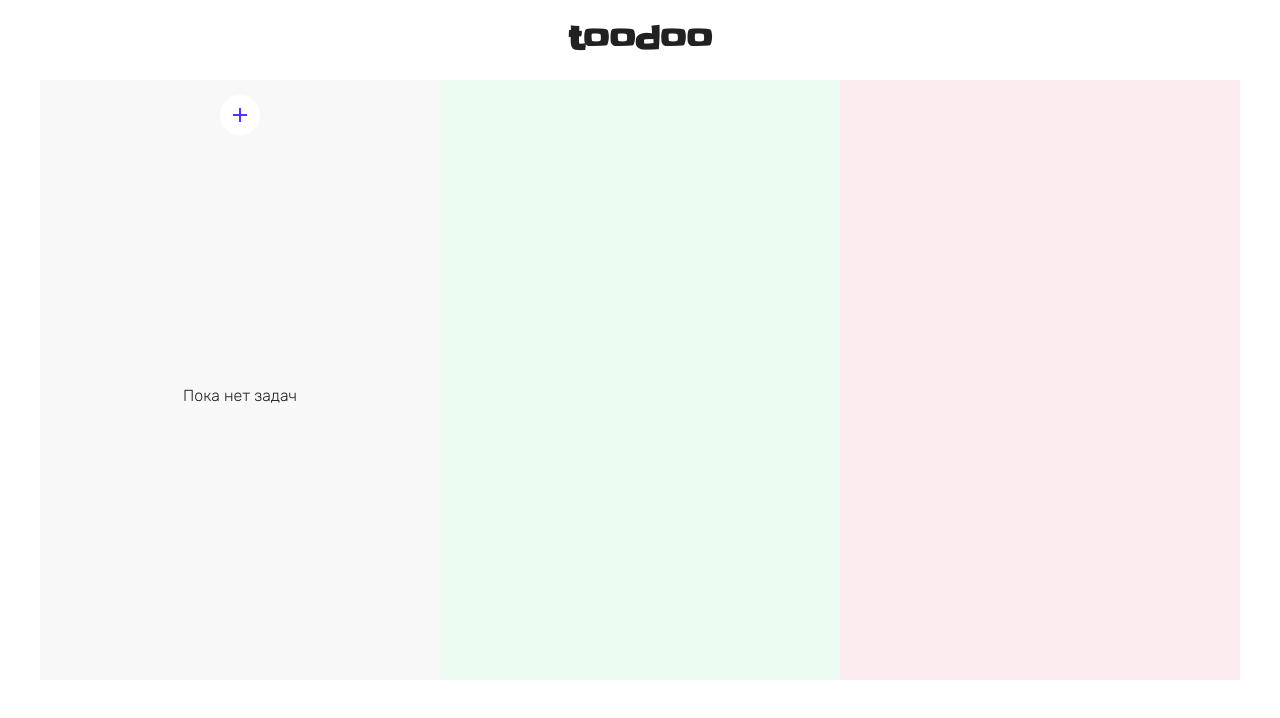
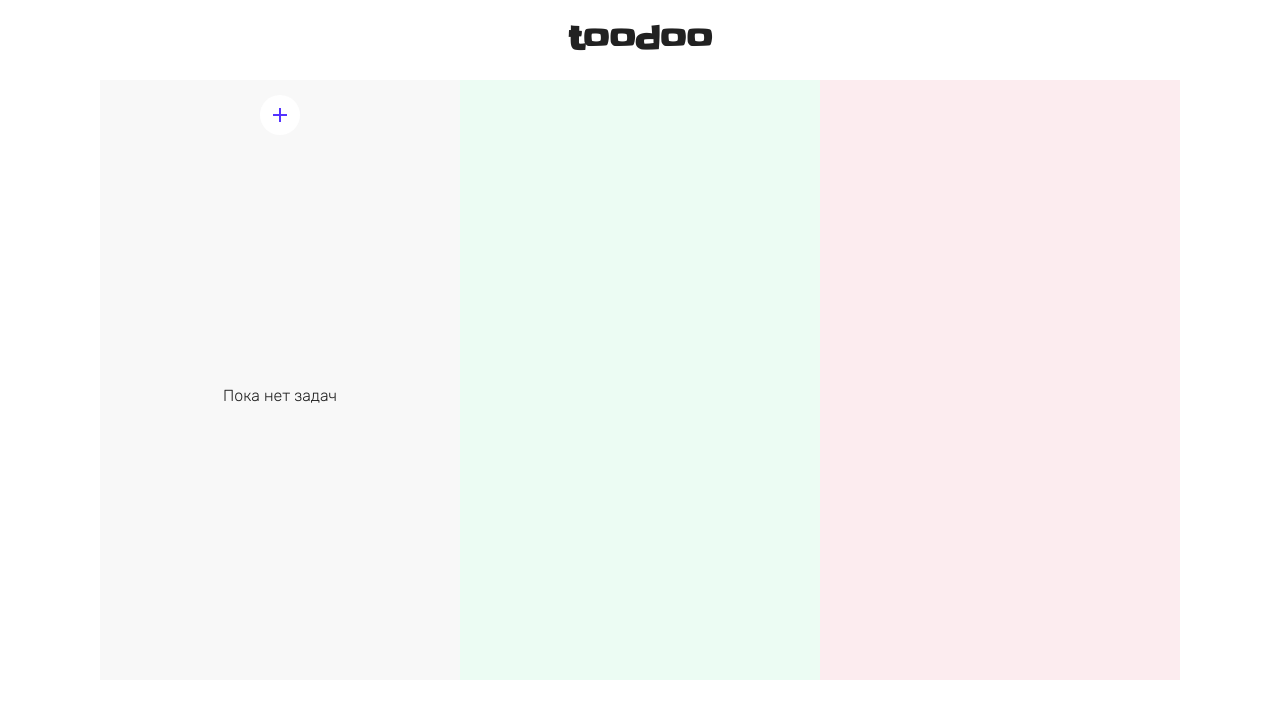
Before and after one commit to Lehano-A/todo, a React (Create React App) app: page / in a window 1280 px wide. Shown: the top 718 px of the page. Built offline with nearby package versions, Linux system fonts and the light colour scheme.

Commit message:
Правит стиль общего стилизованного компонента Column

```diff
--- a/src/styled/column.ts
+++ b/src/styled/column.ts
@@ -1,11 +1,12 @@
 import styled from 'styled-components'
 
 const Column = styled('div')`
-  width: 400px;
-  height: 600px;
+  width: 360px;
+  min-height: 600px;
   display: flex;
   flex-direction: column;
   align-items: center;
+  padding: 70px 30px 40px;
 `
 
 export default Column
```
